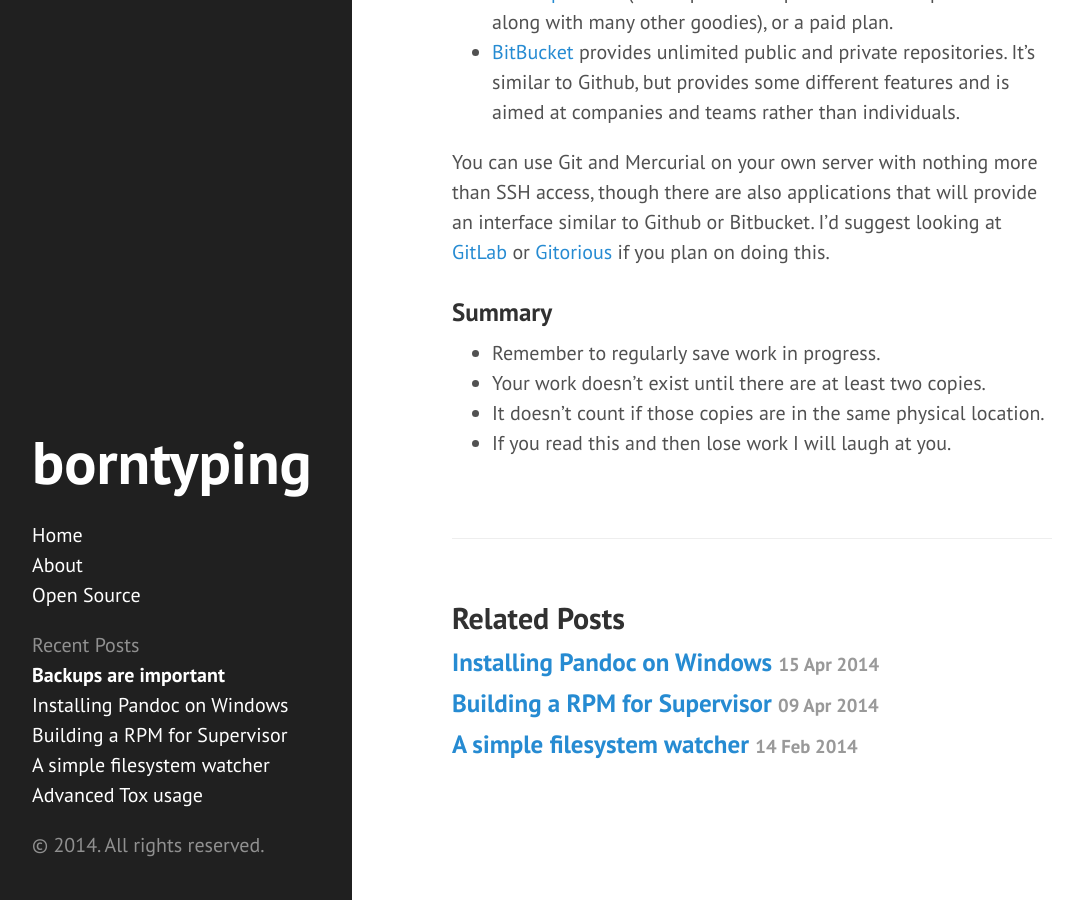
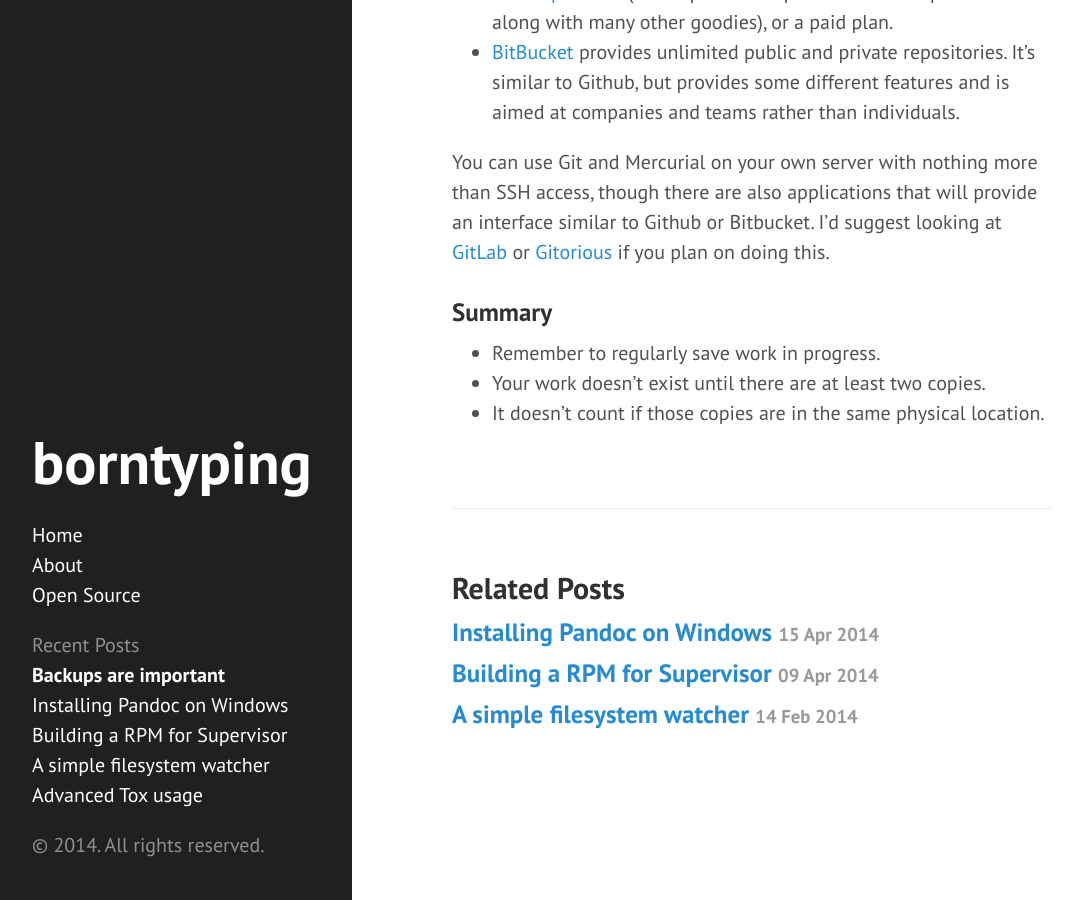
Before and after one commit to borntyping/borntyping.github.io, a Jekyll site: the page built from _posts/2014-11-06-backups-are-important.md, in a window 1280 px wide and 900 px high, scrolled down 2367 px. Shown: the whole window, without its empty margins (8-1082 px from the left). Built offline with Jekyll 4.4.1, drawn with Linux system fonts in a browser that asks for light colours.

Commit message:
Removed snark ;)

```diff
--- a/_posts/2014-11-06-backups-are-important.md
+++ b/_posts/2014-11-06-backups-are-important.md
@@ -39,4 +39,3 @@
  - Remember to regularly save work in progress.
  - Your work doesn't exist until there are at least two copies.
  - It doesn't count if those copies are in the same physical location.
- - If you read this and then lose work I will laugh at you.
```
